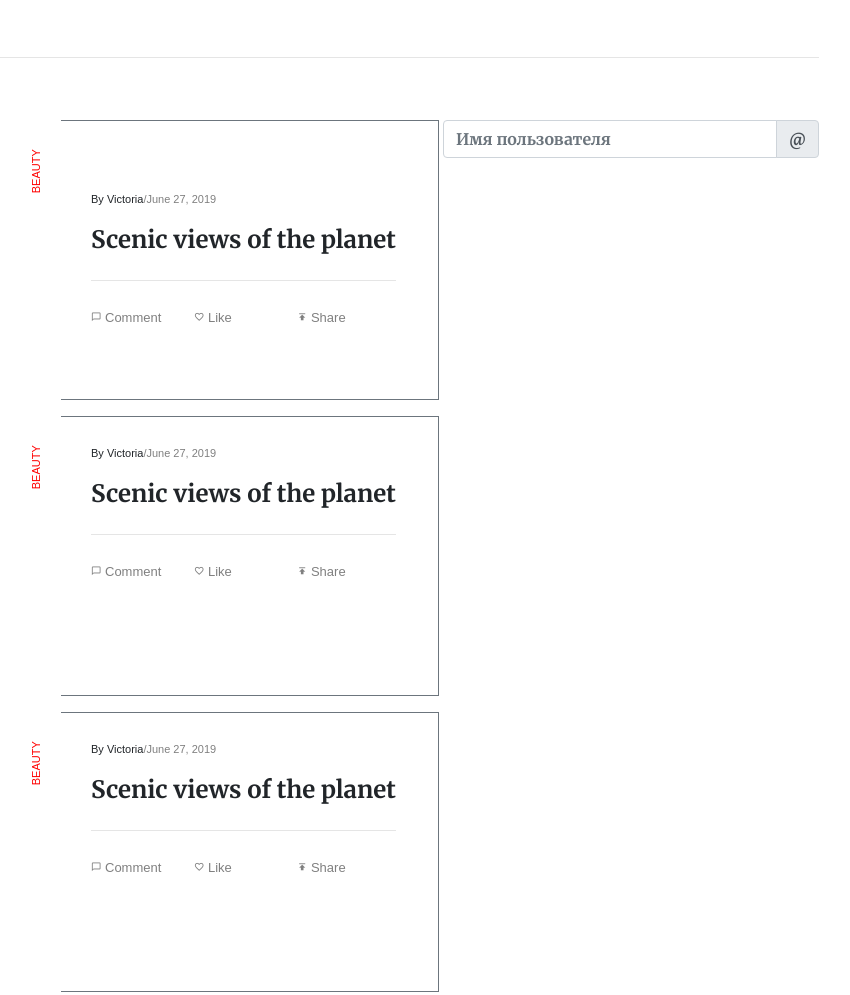
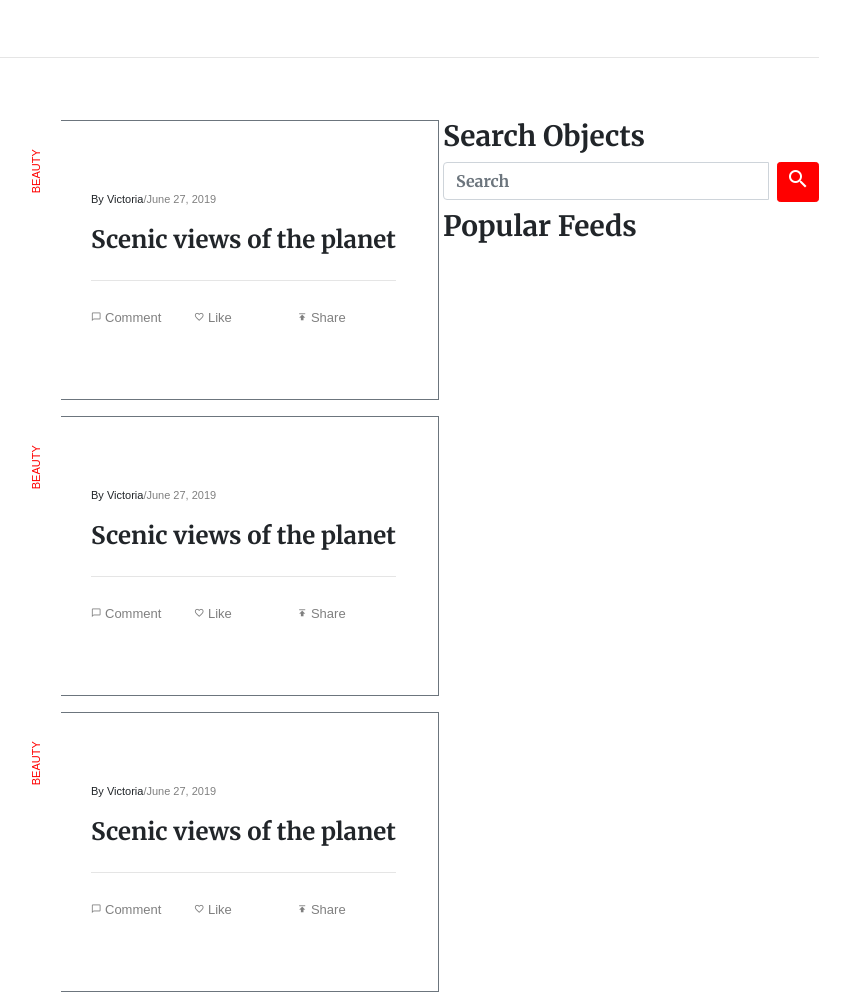
Before and after one commit to riadonova/portfolio-1, a website built with webpack: page src/index.html in a window 1280 px wide. Shown: the part 2108-3103 px from the top of the page, without its empty margins (389-1239 px from the left). Built offline with nearby package versions, Linux system fonts and the light colour scheme; files whose address does not match are found by name.

Commit message:
- all-news - sidebar

```diff
--- a/src/index.html
+++ b/src/index.html
@@ -317,7 +317,7 @@
                 </div>
                 <div class="col-sm-6">
                     <div class="post-details">
-                        <div class="all-news-details-container">
+                        <div class="all-news-details-container align-self-center">
                             <h6>By Victoria<span class="text-black-50">/June 27, 2019</span></h6>
                             <h4>Scenic views of the planet</h4>
                             <hr>
@@ -354,7 +354,7 @@
                 </div>
                 <div class="col-sm-6">
                     <div class="post-details">
-                        <div class="all-news-details-container">
+                        <div class="all-news-details-container align-self-center">
                             <h6>By Victoria<span class="text-black-50">/June 27, 2019</span></h6>
                             <h4>Scenic views of the planet</h4>
                             <hr>
@@ -391,7 +391,7 @@
                 </div>
                 <div class="col-sm-6">
                     <div class="post-details">
-                        <div class="all-news-details-container">
+                        <div class="all-news-details-container align-self-center">
                             <h6>By Victoria<span class="text-black-50">/June 27, 2019</span></h6>
                             <h4>Scenic views of the planet</h4>
                             <hr>
@@ -422,13 +422,14 @@
         </div>
 
 
-        <div class="col-sm-4">
+        <div class="col-sm-4 sidebar">
+            <h3>Search Objects</h3>
             <div class="input-group mb-2">
-                <input type="text" class="form-control" id="inlineFormInputGroup" placeholder="Имя пользователя">
-                <div class="input-group-append">
-                    <div class="input-group-text">@</div>
-                </div>
+                <input type="text" class="form-control" id="inlineFormInputGroup" placeholder="Search">
+                <button class="btn btn-danger btn-sm ml-2"><i class="material-icons btn-search">search</i></button>
+
             </div>
+            <h3>Popular Feeds</h3>
         </div>
     </div>
 </div>
```
